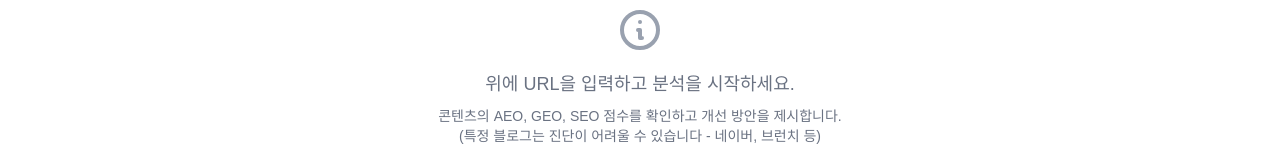
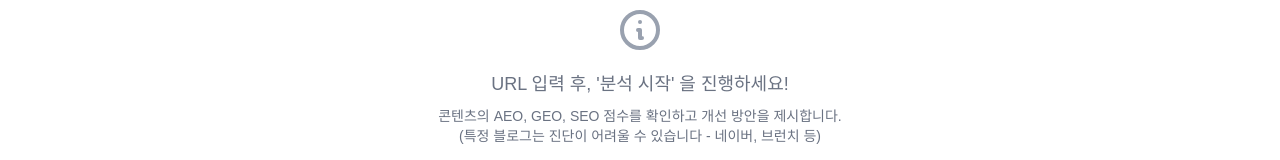
Before and after one commit to saewookkangboy/gaeoanalysis, a Next.js app: page / in a window 1280 px wide. Shown: the part 317-477 px from the top of the page. Built offline with nearby package versions, Linux system fonts and the light colour scheme; no server answers; a web font is replaced by a local one.

Commit message:
docs: 메인 페이지 안내 문구 변경
- '위에 URL을 입력하고 분석을 시작하세요.' → 'URL 입력 후, 분석 시작 을 진행하세요!'

```diff
--- a/app/page.tsx
+++ b/app/page.tsx
@@ -390,7 +390,7 @@ export default function Home() {
                 d="M13 16h-1v-4h-1m1-4h.01M21 12a9 9 0 11-18 0 9 9 0 0118 0z"
               />
             </svg>
-            <p className="text-lg font-medium">위에 URL을 입력하고 분석을 시작하세요.</p>
+            <p className="text-lg font-medium">URL 입력 후, '분석 시작' 을 진행하세요!</p>
             <p className="mt-2 text-sm">
               콘텐츠의 AEO, GEO, SEO 점수를 확인하고 개선 방안을 제시합니다.
               <br />
```
